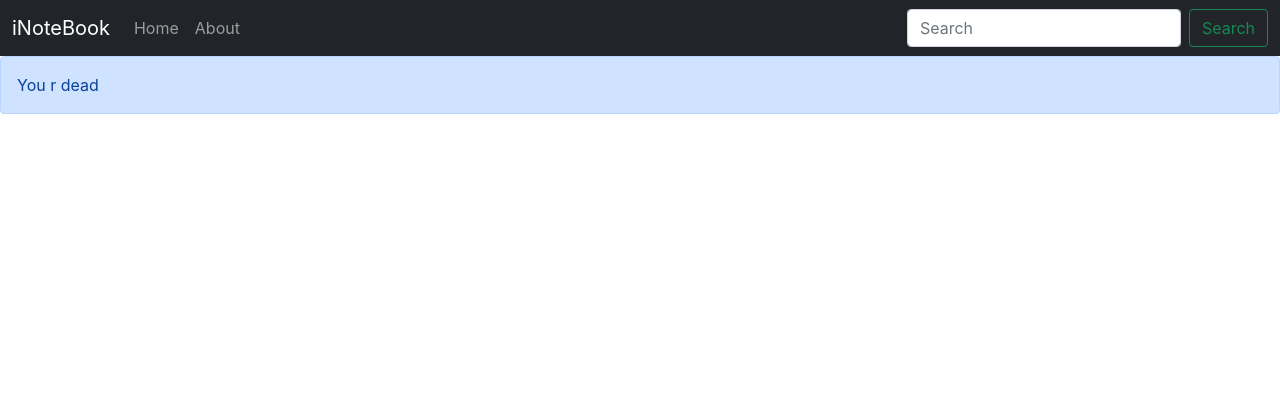
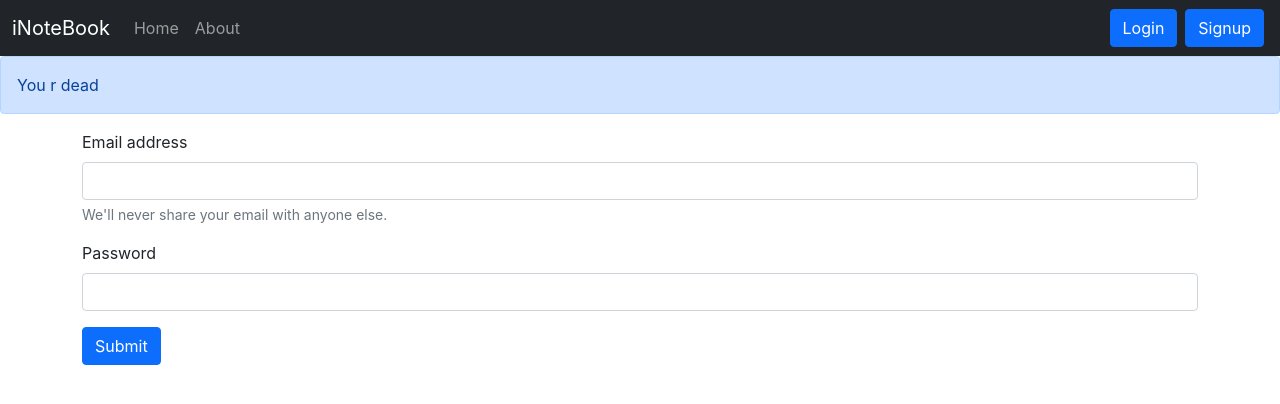
Before and after one commit to Abhishek0090/iNotebook, a React (Create React App) app: page /login in a window 1280 px wide. Shown: the top 404 px of the page. Built offline with nearby package versions, Linux system fonts and the light colour scheme.

Commit message:
Login setup

```diff
--- a/src/App.js
+++ b/src/App.js
@@ -5,6 +5,8 @@
 import About from "./components/About";
 import NoteState from "./context/notes/NoteState";
 import Alert from "./components/Alert";
+import Login from "./components/Login";
+import Signup from "./components/Signup";
 
 function App() {
   return (
@@ -21,6 +23,12 @@
           <Route exact path="/about">
             <About />
           </Route>
+          <Route exact path="/login">
+            <Login />
+          </Route>
+          <Route exact path="/signup">
+            <Signup />
+          </Route>
         </Switch>
         </div>
       </Router>
--- a/src/components/About.js
+++ b/src/components/About.js
@@ -5,7 +5,7 @@
 
     return (
         <div>
-            This is about and He is the best
+            I m Abhishek and i dont know what i m doing in my life
         </div>
     )
 }
--- a/src/components/AddNotes.js
+++ b/src/components/AddNotes.js
@@ -18,7 +18,7 @@
   return (
     <div className="container my-3">
       <h1>Add a Note</h1>
-      <form>
+      <form className="my-3">
         <div className="mb-3">
           <label htmlFor="title" className="form-label">
             Title
@@ -39,7 +39,6 @@
           <label
             htmlFor="description"
             className="form-label"
-            onChange={onChange}
           >
             Description
           </label>
@@ -55,7 +54,7 @@
           />
         </div>
         <div className="mb-3">
-          <label htmlFor="tag" className="form-label" onChange={onChange}>
+          <label htmlFor="tag" className="form-label">
             Tag
           </label>
           <input
--- /dev/null
+++ b/src/components/Login.js
@@ -0,0 +1,75 @@
+import React, { useState } from "react";
+import { useHistory } from "react-router-dom";
+
+const Login = () => {
+  const [credentials, setCredentials] = useState({ email: "", password: "" });
+    let history = useHistory()
+
+  const handleSubmit = async (e) => {
+    e.preventDefault();
+    const response = await fetch("http://localhost:5000/api/auth/login", {
+      method: "POST",
+      headers: {
+        "Content-Type": "application/json",
+      },
+      body: JSON.stringify({
+        email: credentials.email,
+        password: credentials.password,
+      }),
+    });
+    const json = await response.json();
+    console.log(json);
+    if(json.success){
+        //Save the auth token and redirect
+        localStorage.setItem('token',json.authtoken)
+        history.push('/');
+    }
+    else{
+        alert("invalid Credentials");
+    }
+  };
+  const onChange = (e) => {
+    setCredentials({ ...credentials, [e.target.name]: e.target.value });
+  };
+  return (
+    <div>
+      <form onSubmit={handleSubmit}>
+        <div className="mb-3">
+          <label htmlFor="email" className="form-label">
+            Email address
+          </label>
+          <input
+            type="email"
+            className="form-control"
+            id="email"
+            name="email"
+            aria-describedby="emailHelp"
+            onChange={onChange}
+            value={credentials.email}
+          />
+          <div id="emailHelp" className="form-text">
+            We'll never share your email with anyone else.
+          </div>
+        </div>
+        <div className="mb-3">
+          <label htmlFor="password" className="form-label">
+            Password
+          </label>
+          <input
+            type="password"
+            className="form-control"
+            id="password"
+            name="password"
+            value={credentials.password}
+            onChange={onChange}
+          />
+        </div>
+        <button type="submit" className="btn btn-primary">
+          Submit
+        </button>
+      </form>
+    </div>
+  );
+};
+
+export default Login;
--- a/src/components/Navbar.js
+++ b/src/components/Navbar.js
@@ -1,10 +1,9 @@
-import React,{ useEffect } from 'react'
+import React from 'react'
 import { Link ,useLocation} from 'react-router-dom'
 
 const Navbar = () => {
   let location = useLocation();
-  useEffect(()=>{
-  },[location]);
+
     return (
         <nav className="navbar navbar-expand-lg navbar-dark bg-dark">
         <div className="container-fluid">
@@ -23,8 +22,8 @@
 
             </ul>
             <form className="d-flex">
-              <input className="form-control me-2" type="search" placeholder="Search" aria-label="Search"/>
-              <button className="btn btn-outline-success" type="submit">Search</button>
+            <Link className="btn btn-primary mx-1" to="/login" role="button">Login</Link>
+            <Link className="btn btn-primary mx-1" to="/signup" role="button">Signup</Link>
             </form>
           </div>
         </div>
--- a/src/components/Notes.js
+++ b/src/components/Notes.js
@@ -1,14 +1,19 @@
 import React, { useEffect, useRef } from "react";
-import { useContext , useState } from "react";
+import { useContext, useState } from "react";
 import NoteContext from "../context/notes/NoteContext";
 import AddNotes from "./AddNotes";
 import NoteItem from "./NoteItem";
 
 const Notes = () => {
   const context = useContext(NoteContext);
-  const { notes, getNotes , addNote , editNote}  = context;
+  const { notes, getNotes, editNote } = context;
 
-  const [note, setNote] = useState({id:"",etitle:"", edescription:"", etag : ""})
+  const [note, setNote] = useState({
+    id: "",
+    etitle: "",
+    edescription: "",
+    etag: "",
+  });
 
   useEffect(() => {
     getNotes();
@@ -17,17 +22,22 @@
 
   const updatenote = (currentNote) => {
     ref.current.click();
-    setNote({id : currentNote._id,etitle:currentNote.title, edescription : currentNote.description , etag : currentNote.tag});
+    setNote({
+      id: currentNote._id,
+      etitle: currentNote.title,
+      edescription: currentNote.description,
+      etag: currentNote.tag,
+    });
   };
 
   const ref = useRef(null);
   const refClose = useRef(null);
 
   const handleClick = (e) => {
-    editNote(note.id,note.etitle,note.edescription,note.etag);
-   refClose.current.click();
-    // addNote(note.title, note.description, note.tag);
+    editNote(note.id, note.etitle, note.edescription, note.etag);
+    refClose.current.click();
   };
+
   const onChange = (e) => {
     setNote({ ...note, [e.target.name]: e.target.value });
   };
@@ -42,8 +52,8 @@
         data-bs-toggle="modal"
         data-bs-target="#exampleModal"
         ref={ref}
-          >
-          Launch
+      >
+        Launch
       </button>
 
       <div
@@ -80,14 +90,12 @@
                     aria-describedby="emailHelp"
                     onChange={onChange}
                     value={note.etitle}
-
                   />
                 </div>
                 <div className="mb-3">
                   <label
                     htmlFor="description"
                     className="form-label"
-                    onChange={onChange}
                   >
                     Description
                   </label>
@@ -106,7 +114,6 @@
                   <label
                     htmlFor="tag"
                     className="form-label"
-                    onChange={onChange}
                   >
                     Tag
                   </label>
@@ -130,7 +137,14 @@
               >
                 Close
               </button>
-              <button  disabled={note.etitle.length<5 || note.edescription.length<5} type="button" className="btn btn-primary" onClick={handleClick} onChange={onChange}>
+              <button
+                disabled={
+                  note.etitle.length < 5 || note.edescription.length < 5
+                }
+                type="button"
+                className="btn btn-primary"
+                onClick={handleClick}
+              >
                 Update Note
               </button>
             </div>
@@ -140,7 +154,7 @@
       <div className="row my-3">
         <h1>Your Notes</h1>
         <div className="container mx-2">
-          {notes.length === 0 && 'No notes to display'}
+          {notes.length === 0 && "No notes to display"}
         </div>
         {notes.map((note) => {
           return (
--- /dev/null
+++ b/src/components/Signup.js
@@ -0,0 +1,9 @@
+import React from "react";
+
+const Signup = () => {
+  return (
+  <div>I m Sign up</div>
+  )
+};
+
+export default Signup;
--- a/src/context/notes/NoteState.js
+++ b/src/context/notes/NoteState.js
@@ -10,7 +10,7 @@
   const getNotes = async () => {
     //API call
     const response = await fetch(`${host}/api/notes/fetchallnotes`, {
-      method: "GET",
+      method: 'GET',
       headers: {
         "Content-Type": "application/json",
         "auth-token":
```
Also changed, not shown: 1 other file (tests, documents, lock files or other folders).
